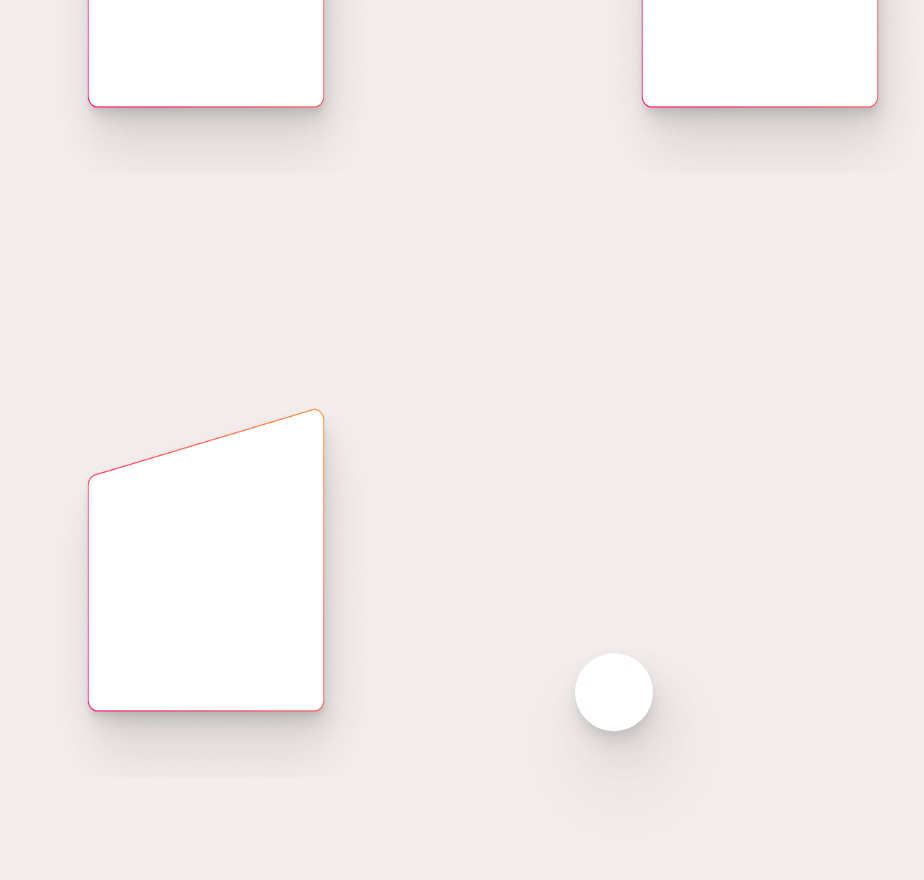
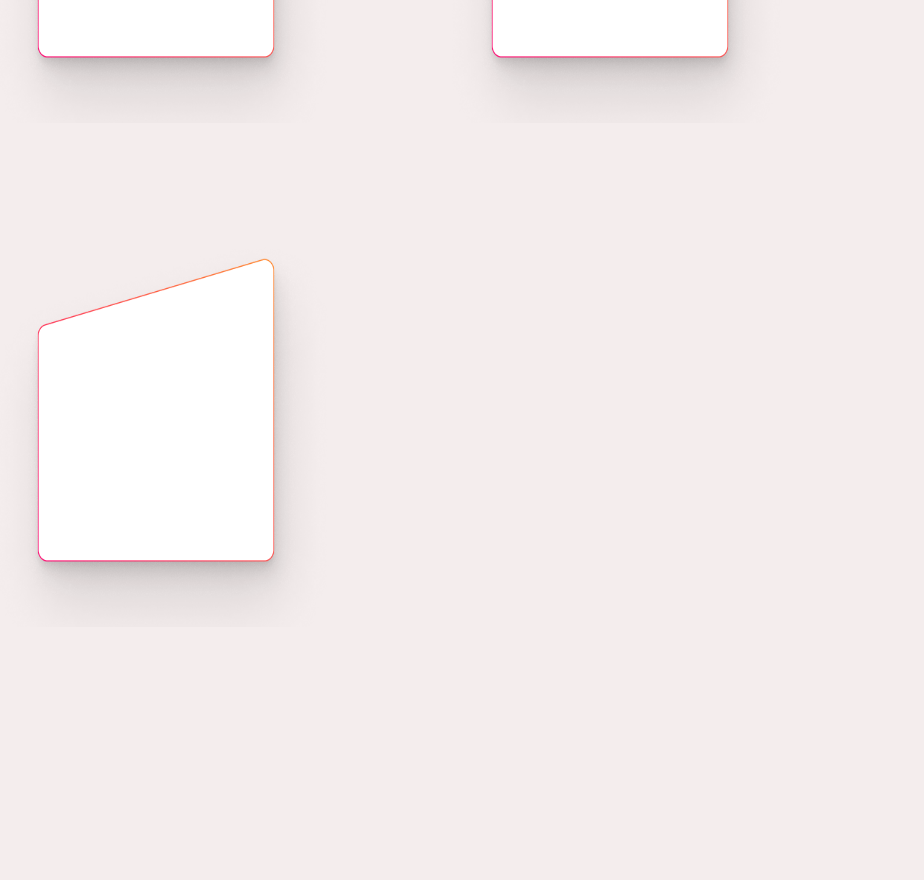
Before and after one commit to wilmerzel19/examen-web2, a plain HTML site: page page2.html in a window 1280 px wide. Shown: the part 474-1354 px from the top of the page, without its empty margins (63-987 px from the left). After the commit the page ends 1155 px from the top, so only its background shows below. Drawn offline with Linux system fonts and the light colour scheme.

Commit message:
first commit

```diff
--- a/page2.html
+++ b/page2.html
@@ -19,7 +19,6 @@
     <img src="public/images/Rectangle 9.png" alt="Rectangle1215" class="ellipse-6">
 
 
-        <img src="public/images/ellipse-4.svg" alt="Rectangle1215" class="circulo">
 
 
 
--- a/style.css
+++ b/style.css
@@ -3,6 +3,8 @@ body {
   padding: 0;
   font-family: Arial, Helvetica, sans-serif;
   background-color: #f4eded;
+
+
 }
 
 nav {
@@ -243,6 +245,6 @@ section {
   justify-content: space-around;
   width: 350px;
   height: 400px;
-   display: inline-block;
-  margin:  100px;
+ display: inline-block;
+  margin:  50px;
 }
```
Also changed, not shown: index.html (+4 -1 lines).
